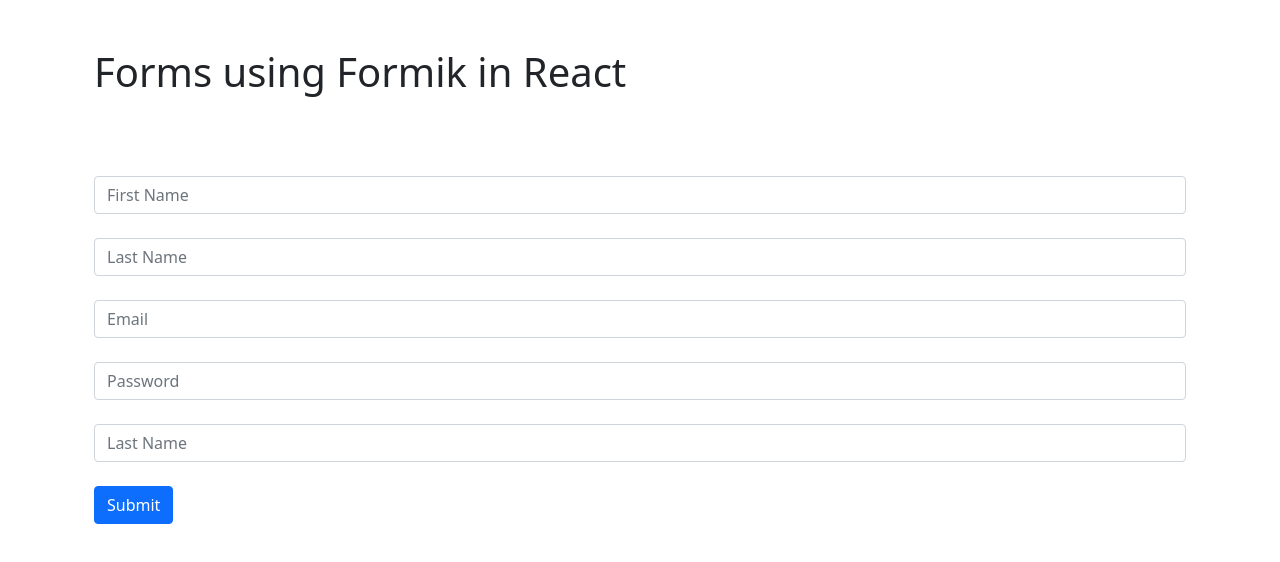
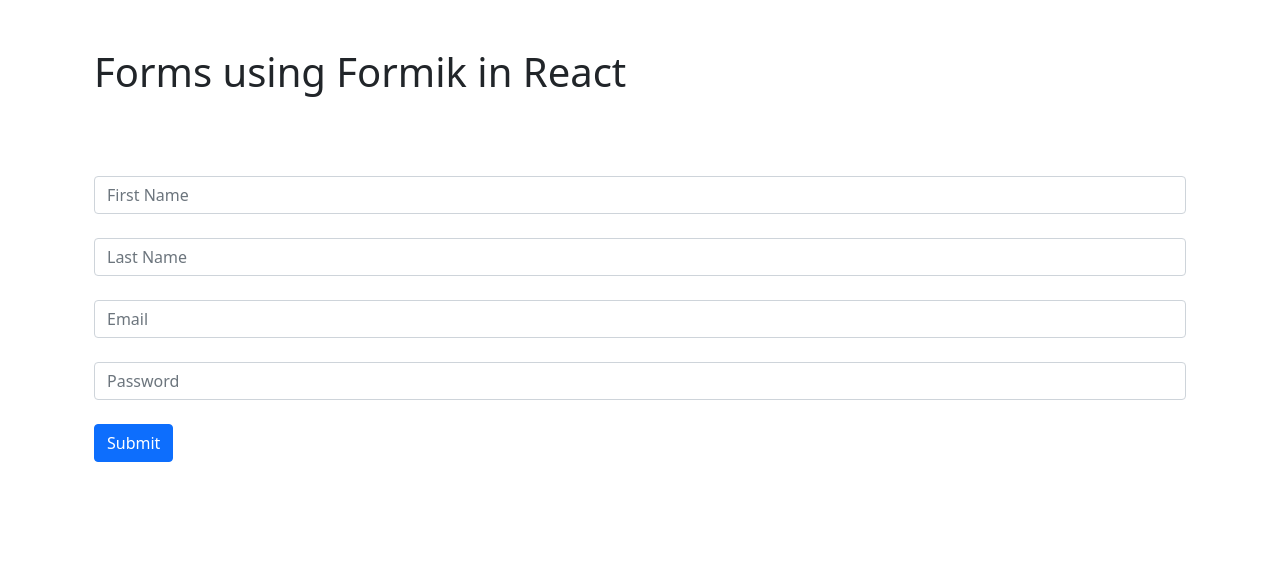
Before and after one commit to citysiva180/learningapp, a React (Create React App) app: page /forms in a window 1280 px wide. Shown: the top 562 px of the page. Built offline with nearby package versions, Linux system fonts and the light colour scheme.

Commit message:
Completed Forms Learning - Need to fix  onBlur bug

```diff
--- a/package.json
+++ b/package.json
@@ -15,7 +15,8 @@
     "react-router-dom": "^6.0.2",
     "react-scripts": "4.0.3",
     "toastify": "^2.0.1",
-    "web-vitals": "^1.1.2"
+    "web-vitals": "^1.1.2",
+    "yup": "^0.32.11"
   },
   "scripts": {
     "start": "react-scripts start",
--- a/src/components/Forms/SignUp.js
+++ b/src/components/Forms/SignUp.js
@@ -7,6 +7,7 @@
   Button,
   Form,
 } from "react-bootstrap";
+import * as Yup from "yup";
 function SignUp() {
   const [firstName, setFirstName] = useState("");
   const [lastName, setLastName] = useState("");
@@ -18,11 +19,31 @@
       firstName: "",
       lastName: "",
       email: "",
+      password: "",
+    },
+    validationSchema: Yup.object({
+      firstName: Yup.string()
+        .max(15, "Must be 15 characters or Less")
+        .required("Required"),
+      lastName: Yup.string()
+        .max(20, "Must be 20 characters or Less")
+        .required("Required"),
+      email: Yup.string().email("Invalid Email").required("Required"), //email function here has the required regext to make this happen
+      password: Yup.string()
+        .required("No password provided.")
+        .min(8, "Password is too short - should be 8 chars minimum.")
+        .matches(/[a-zA-Z]/, "Password can only contain Latin letters."),
+    }),
+    onSubmit: (values) => {
+      console.log(values);
     },
   });
 
+  console.log(formik.errors);
+  console.log(formik.touched);
+
   return (
-    <form>
+    <form onSubmit={formik.handleSubmit}>
       <br></br>
       <Form.Control
         type="text"
@@ -30,8 +51,13 @@
         id="firstName"
         placeholder="First Name"
         onChange={formik.handleChange}
+        onBlur={formik.touched}
         value={formik.values.firstName}
       />
+
+      {formik.touched.firstName && formik.errors.firstName ? (
+        <p>{formik.errors.firstName}</p>
+      ) : null}
       <br></br>
       <Form.Control
         type="text"
@@ -39,33 +65,45 @@
         id="lastName"
         placeholder="Last Name"
         onChange={formik.handleChange}
+        onBlur={formik.touched}
         placeholder="Last Name"
         value={formik.values.lastName}
       />
+      {formik.touched.lastName && formik.errors.lastName ? (
+        <p>{formik.errors.lastName}</p>
+      ) : null}
       <br></br>
       <Form.Control
-        type="text"
+        type="email"
         name="email"
         id="email"
         placeholder="Email"
         onChange={formik.handleChange}
+        onBlur={formik.touched}
         placeholder="Email"
         value={formik.values.email}
       />
+      {formik.touched.email && formik.errors.email ? (
+        <p>{formik.errors.email}</p>
+      ) : null}
       <br></br>
       <Form.Control
-        type="text"
+        type="password"
         name="password"
         id="password"
         placeholder="Password"
         onChange={formik.handleChange}
+        // onBlur={formik.touched}
         placeholder="Password"
         value={formik.values.password}
       />
+      {formik.touched.password && formik.errors.password ? (
+        <p>{formik.errors.password}</p>
+      ) : null}
       <br></br>
-      <Form.Control type="text" placeholder="Last Name" />
-      <br></br>
-      <Button>Submit</Button>
+      <Button type="submit" text="submit">
+        Submit
+      </Button>
     </form>
   );
 }
```
Also changed, not shown: 1 other file (tests, documents, lock files or other folders).
